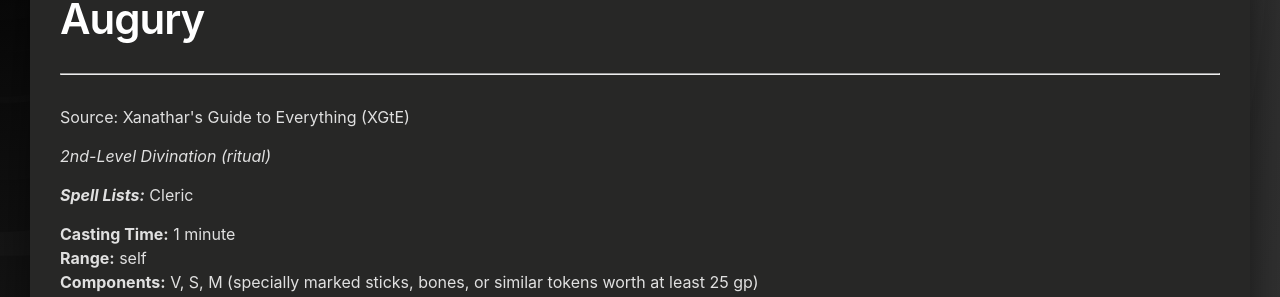
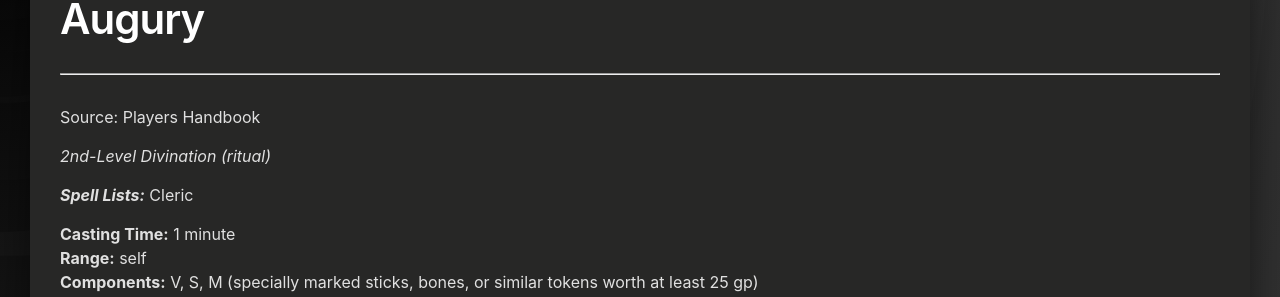
Before and after one commit to andersthemagi/magicalmusings.github.io, a Jekyll site: the page built from _posts/spells/cantrips/2020-10-13-spells-2-augury.md, in a window 1280 px wide and 1082 px high. Shown: the part 140-437 px from the top of the window. Built offline with Jekyll 4.4.1, drawn with Linux system fonts in a browser that asks for light colours.

Commit message:
players handbook

```diff
--- a/_posts/spells/cantrips/2020-10-13-spells-2-augury.md
+++ b/_posts/spells/cantrips/2020-10-13-spells-2-augury.md
@@ -4,7 +4,7 @@
 layout: spell-post
 categories: [Spells, Second Level]
 tags: [Cleric]
-source: "Xanathar's Guide to Everything (XGtE)"
+source: "Players Handbook"
 spell-level: 2nd-Level
 school: Divination (ritual)
 casting-time: "1 minute"
```
